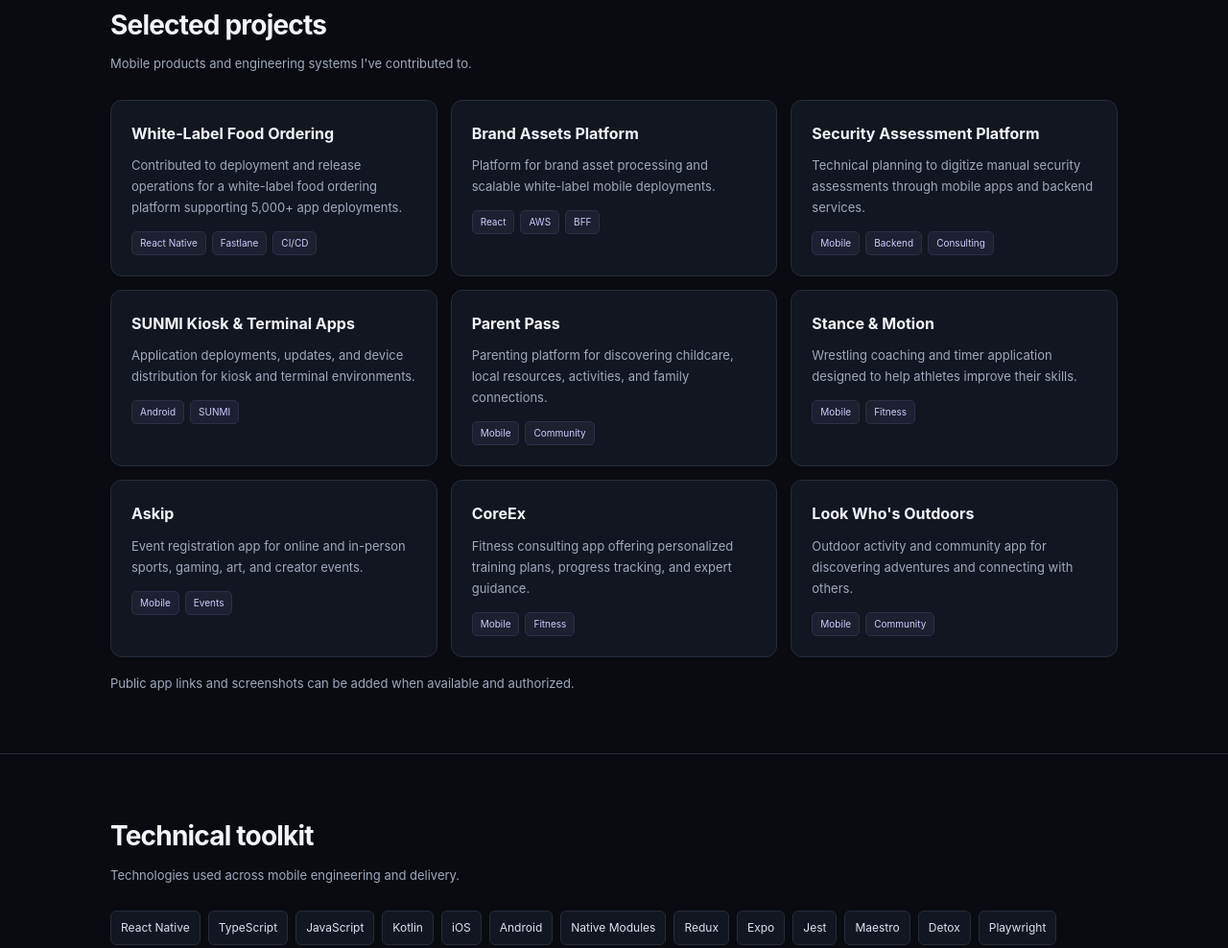
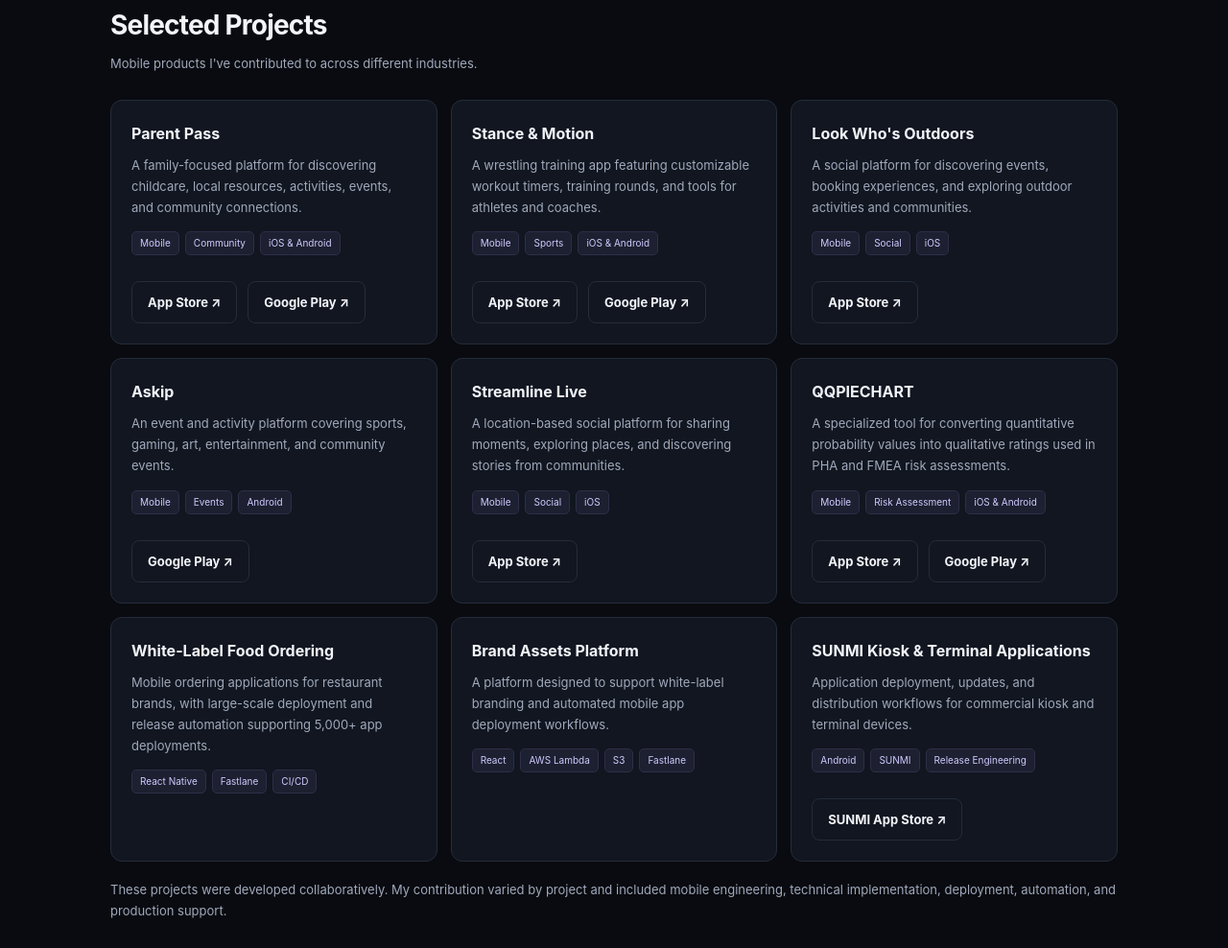
Before and after one commit to JSDevelop4655/mobile-engineer-jamshedali-portfolio, a plain HTML site: page index.html in a window 1280 px wide. Shown: the part 2314-3302 px from the top of the page at 96% size. Drawn offline with Linux system fonts and the light colour scheme.

Commit message:
Revise project section in index.html
Updated project descriptions and titles for clarity and accuracy.

```diff
--- a/index.html
+++ b/index.html
@@ -206,58 +206,153 @@
 <section class="section" id="projects">
   <div class="wrap">
     <div class="section-head">
-      <h2>Selected projects</h2>
-      <p class="sub">Mobile products and engineering systems I've contributed to.</p>
+      <h2>Selected Projects</h2>
+      <p class="sub">Mobile products I've contributed to across different industries.</p>
     </div>
+
     <div class="grid">
+
+      <article class="card">
+        <h3>Parent Pass</h3>
+        <p>A family-focused platform for discovering childcare, local resources,
+        activities, events, and community connections.</p>
+        <div class="tags">
+          <span class="tag">Mobile</span>
+          <span class="tag">Community</span>
+          <span class="tag">iOS & Android</span>
+        </div>
+        <div class="actions">
+          <a class="btn" href="https://apps.apple.com/us/app/parent-pass/id1597475361"
+             target="_blank" rel="noopener noreferrer">App Store ↗</a>
+          <a class="btn" href="https://play.google.com/store/apps/details?id=com.milesfoundation.parentpass"
+             target="_blank" rel="noopener noreferrer">Google Play ↗</a>
+        </div>
+      </article>
+
+      <article class="card">
+        <h3>Stance &amp; Motion</h3>
+        <p>A wrestling training app featuring customizable workout timers,
+        training rounds, and tools for athletes and coaches.</p>
+        <div class="tags">
+          <span class="tag">Mobile</span>
+          <span class="tag">Sports</span>
+          <span class="tag">iOS & Android</span>
+        </div>
+        <div class="actions">
+          <a class="btn" href="https://apps.apple.com/us/app/stance-motion/id6473019161"
+             target="_blank" rel="noopener noreferrer">App Store ↗</a>
+          <a class="btn" href="https://play.google.com/store/apps/details?id=com.stancemotion"
+             target="_blank" rel="noopener noreferrer">Google Play ↗</a>
+        </div>
+      </article>
+
+      <article class="card">
+        <h3>Look Who's Outdoors</h3>
+        <p>A social platform for discovering events, booking experiences,
+        and exploring outdoor activities and communities.</p>
+        <div class="tags">
+          <span class="tag">Mobile</span>
+          <span class="tag">Social</span>
+          <span class="tag">iOS</span>
+        </div>
+        <div class="actions">
+          <a class="btn" href="https://apps.apple.com/us/app/look-whos-outdoors/id6450549405"
+             target="_blank" rel="noopener noreferrer">App Store ↗</a>
+        </div>
+      </article>
+
+      <article class="card">
+        <h3>Askip</h3>
+        <p>An event and activity platform covering sports, gaming, art,
+        entertainment, and community events.</p>
+        <div class="tags">
+          <span class="tag">Mobile</span>
+          <span class="tag">Events</span>
+          <span class="tag">Android</span>
+        </div>
+        <div class="actions">
+          <a class="btn" href="https://play.google.com/store/apps/details?id=com.askip"
+             target="_blank" rel="noopener noreferrer">Google Play ↗</a>
+        </div>
+      </article>
+
+      <article class="card">
+        <h3>Streamline Live</h3>
+        <p>A location-based social platform for sharing moments,
+        exploring places, and discovering stories from communities.</p>
+        <div class="tags">
+          <span class="tag">Mobile</span>
+          <span class="tag">Social</span>
+          <span class="tag">iOS</span>
+        </div>
+        <div class="actions">
+          <a class="btn" href="https://apps.apple.com/pk/app/streamline-live/id1516390303"
+             target="_blank" rel="noopener noreferrer">App Store ↗</a>
+        </div>
+      </article>
+
+      <article class="card">
+        <h3>QQPIECHART</h3>
+        <p>A specialized tool for converting quantitative probability values
+        into qualitative ratings used in PHA and FMEA risk assessments.</p>
+        <div class="tags">
+          <span class="tag">Mobile</span>
+          <span class="tag">Risk Assessment</span>
+          <span class="tag">iOS & Android</span>
+        </div>
+        <div class="actions">
+          <a class="btn" href="https://apps.apple.com/pk/app/qqpiechart/id6618156890"
+             target="_blank" rel="noopener noreferrer">App Store ↗</a>
+          <a class="btn" href="https://play.google.com/store/apps/details?id=com.qqpiechart"
+             target="_blank" rel="noopener noreferrer">Google Play ↗</a>
+        </div>
+      </article>
+
       <article class="card">
         <h3>White-Label Food Ordering</h3>
-        <p>Contributed to deployment and release operations for a white-label food ordering platform supporting 5,000+ app deployments.</p>
-        <div class="tags"><span class="tag">React Native</span><span class="tag">Fastlane</span><span class="tag">CI/CD</span></div>
+        <p>Mobile ordering applications for restaurant brands, with
+        large-scale deployment and release automation supporting
+        5,000+ app deployments.</p>
+        <div class="tags">
+          <span class="tag">React Native</span>
+          <span class="tag">Fastlane</span>
+          <span class="tag">CI/CD</span>
+        </div>
       </article>
+
       <article class="card">
         <h3>Brand Assets Platform</h3>
-        <p>Platform for brand asset processing and scalable white-label mobile deployments.</p>
-        <div class="tags"><span class="tag">React</span><span class="tag">AWS</span><span class="tag">BFF</span></div>
+        <p>A platform designed to support white-label branding and
+        automated mobile app deployment workflows.</p>
+        <div class="tags">
+          <span class="tag">React</span>
+          <span class="tag">AWS Lambda</span>
+          <span class="tag">S3</span>
+          <span class="tag">Fastlane</span>
+        </div>
       </article>
+
       <article class="card">
-        <h3>Security Assessment Platform</h3>
-        <p>Technical planning to digitize manual security assessments through mobile apps and backend services.</p>
-        <div class="tags"><span class="tag">Mobile</span><span class="tag">Backend</span><span class="tag">Consulting</span></div>
+        <h3>SUNMI Kiosk &amp; Terminal Applications</h3>
+        <p>Application deployment, updates, and distribution workflows
+        for commercial kiosk and terminal devices.</p>
+        <div class="tags">
+          <span class="tag">Android</span>
+          <span class="tag">SUNMI</span>
+          <span class="tag">Release Engineering</span>
+        </div>
+        <div class="actions">
+          <a class="btn" href="https://www.sunmi.com/en/appstore/"
+             target="_blank" rel="noopener noreferrer">SUNMI App Store ↗</a>
+        </div>
       </article>
-      <article class="card">
-        <h3>SUNMI Kiosk & Terminal Apps</h3>
-        <p>Application deployments, updates, and device distribution for kiosk and terminal environments.</p>
-        <div class="tags"><span class="tag">Android</span><span class="tag">SUNMI</span></div>
-      </article>
-      <article class="card">
-        <h3>Parent Pass</h3>
-        <p>Parenting platform for discovering childcare, local resources, activities, and family connections.</p>
-        <div class="tags"><span class="tag">Mobile</span><span class="tag">Community</span></div>
-      </article>
-      <article class="card">
-        <h3>Stance & Motion</h3>
-        <p>Wrestling coaching and timer application designed to help athletes improve their skills.</p>
-        <div class="tags"><span class="tag">Mobile</span><span class="tag">Fitness</span></div>
-      </article>
-      <article class="card">
-        <h3>Askip</h3>
-        <p>Event registration app for online and in-person sports, gaming, art, and creator events.</p>
-        <div class="tags"><span class="tag">Mobile</span><span class="tag">Events</span></div>
-      </article>
-      <article class="card">
-        <h3>CoreEx</h3>
-        <p>Fitness consulting app offering personalized training plans, progress tracking, and expert guidance.</p>
-        <div class="tags"><span class="tag">Mobile</span><span class="tag">Fitness</span></div>
-      </article>
-      <article class="card">
-        <h3>Look Who's Outdoors</h3>
-        <p>Outdoor activity and community app for discovering adventures and connecting with others.</p>
-        <div class="tags"><span class="tag">Mobile</span><span class="tag">Community</span></div>
-      </article>
+
     </div>
-    <p class="sub" style="margin-top:16px">
-      Public app links and screenshots can be added when available and authorized.
+
+    <p class="sub" style="margin-top:18px">
+      These projects were developed collaboratively. My contribution varied
+      by project and included mobile engineering, technical implementation,
+      deployment, automation, and production support.
     </p>
   </div>
 </section>
```
